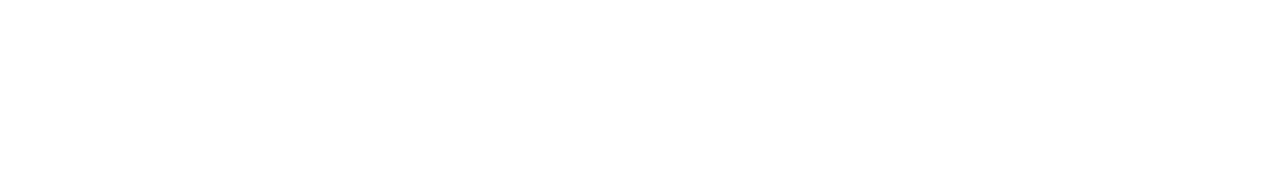
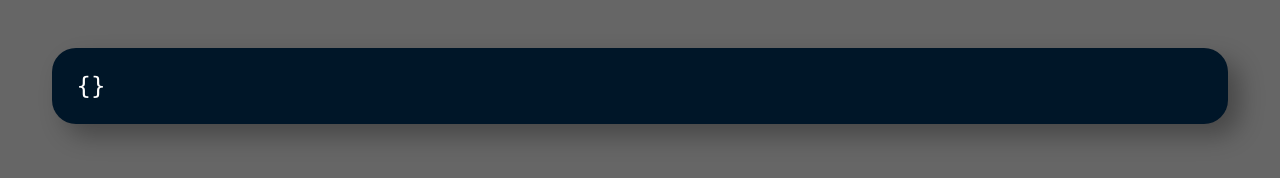
Before and after one commit to rjvdw/chapter-time-redux, a website built with webpack: page public/index.html in a window 1280 px wide. Built offline with nearby package versions, Linux system fonts and the light colour scheme.

Commit message:
State setup + visualisation

```diff
--- a/public/index.html
+++ b/public/index.html
@@ -9,5 +9,7 @@
 </head>
 <body>
 
+<pre id="output"></pre>
+
 </body>
 </html>
--- a/src/main.ts
+++ b/src/main.ts
@@ -0,0 +1,29 @@
+import { createStore } from 'redux'
+import './style.sass'
+
+// Definitie van de state
+type StateType = {}
+const INITIAL_STATE: StateType = {}
+
+// Definities van de mogelijke acties
+type ActionType = any
+
+// Opzetten store
+const store = createStore(
+  (state: StateType = INITIAL_STATE, action: ActionType): StateType => {
+    switch (action.type) {
+      default:
+        return state
+    }
+  }
+)
+
+// Met store.subscribe laat je weten dat je geïnteresseerd bent in wijzigingen aan de state
+store.subscribe(writeStateToDom)
+writeStateToDom()
+
+
+function writeStateToDom() {
+  const output = document.getElementById('output') as HTMLElement
+  output.innerHTML = JSON.stringify(store.getState(), null, 2)
+}
--- /dev/null
+++ b/src/style.sass
@@ -0,0 +1,23 @@
+html, body
+  margin: 0
+  padding: 0
+  width: 100%
+
+html
+  font-size: 24px
+  text-rendering: optimizeLegibility
+
+body
+  background: #666
+
+#output
+  background: #001628
+  color: #fff
+  border-radius: 1rem
+  box-shadow: .5rem .5rem 1rem rgba(0, 0, 0, 0.3)
+  box-sizing: content-box
+  max-width: 78ch
+  margin: 2rem auto
+  padding: 1rem
+  overflow: auto
+  font-family: "Operator Mono SSm A", "Operator Mono SSm B", "Operator Mono", "Source Code Pro", Menlo, Consolas, Monaco, monospace
```
